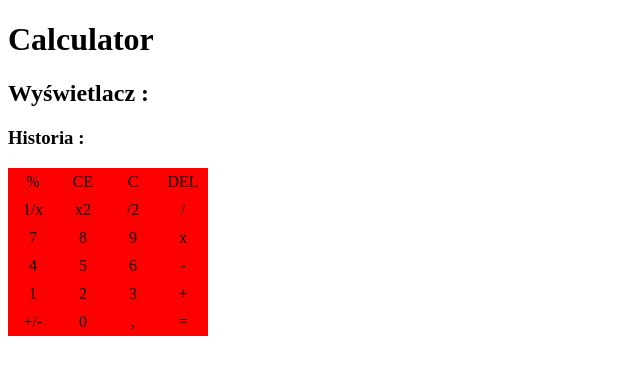
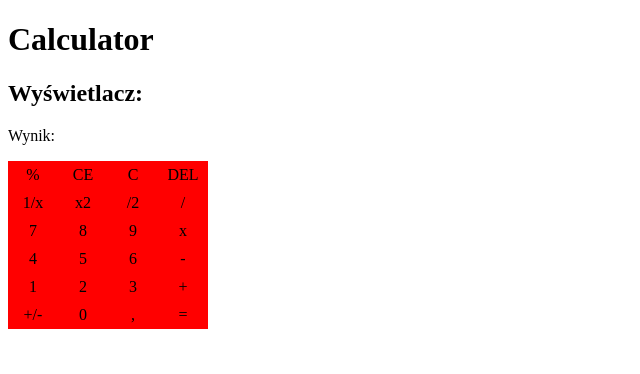
Before and after one commit to mjoze/calculator, a React app in the folder calc_react/: page / in a window 1280 px wide. Shown: the top 374 px of the page, without its empty margins (0-640 px from the left). Built offline with nearby package versions, Linux system fonts and the light colour scheme; the HTML template or start-up script is replaced by a standard one.

Commit message:
empty structure

```diff
--- a/calc_react/src/components/Buttons.jsx
+++ b/calc_react/src/components/Buttons.jsx
@@ -1,26 +1,20 @@
-import React, { useContext } from "react";
-import { data } from "./data/data"
+import React, { useContext, useEffect } from "react";
+import { data } from "./data/data";
 import "./Buttons.css";
 import { StoreContext } from "../store/StoreProvider";
 
 
 const Buttons = () => {
-    const { number, setNumber } = useContext(StoreContext);
-    const { numbers, setNumbers } = useContext(StoreContext);
-
+    const { } = useContext(StoreContext);
 
     const button =
         data.map(btn => {
+
             const handleClick = (event) => {
-                if (Number(event.target.innerHTML)) {
-                    setNumber(number + event.target.innerText);
 
-                } else if (!Number(event.target.innerHTML)) {
-                    setNumbers([...numbers, Number(number)])
-                    setNumber("");
-                }
             };
-            return <div className="btn" key={btn.id} value={btn.value} onClick={handleClick}>{btn.value} </div>
+
+            return <div className="btn" key={btn.id} value={btn.value} onClick={handleClick} >{btn.value} </div>
         });
 
     return (
--- a/calc_react/src/components/Display.jsx
+++ b/calc_react/src/components/Display.jsx
@@ -2,17 +2,14 @@ import React, { useContext } from "react";
 import { StoreContext } from "../store/StoreProvider";
 
 
-
 const Display = () => {
 
-
-
-    const { number, numbers } = useContext(StoreContext);
+    const { } = useContext(StoreContext);
 
     return (
         <div>
-            <h2>Wyświetlacz : {number}</h2>
-            <h3>Historia : {numbers.join(" ")}</h3>
+            <h2>Wyświetlacz:</h2>
+            <p>Wynik:</p>
         </div>
     );
 };
--- a/calc_react/src/components/data/data.js
+++ b/calc_react/src/components/data/data.js
@@ -1,4 +1,4 @@
 const operations = [{ id: 0, value: "MC" }, { id: 1, value: "MR" }, { id: 2, value: "M+" }, { id: 3, value: "M-" }, , { id: 4, value: "MS" }, { id: 5, value: "M" }]
 
-export const data = [{ id: 6, value: "%" }, { id: 7, value: "CE" }, { id: 8, value: "C" }, { id: 9, value: "DEL" }, { id: 10, value: "1/x" }, { id: 11, value: "x2" }, { id: 12, value: "/2" }, { id: 13, value: "/" }, { id: 14, value: "7" }, { id: 15, value: "8" }, { id: 16, value: "9" }, { id: 17, value: "x" }, { id: 18, value: "4" }, { id: 19, value: "5" }, { id: 20, value: "6" }, { id: 21, value: "-" }, { id: 22, value: "1" }, { id: 23, value: "2" }, { id: 24, value: "3" }, { id: 25, value: "+" }, { id: 26, value: "+/-" }, { id: 27, value: "0" }, { id: 28, value: "," }, { id: 29, value: "=" }
+export const data = [{ id: 6, value: "%" }, { id: 7, value: "CE" }, { id: 8, value: "C" }, { id: 9, value: "DEL" }, { id: 10, value: "1/x" }, { id: 11, value: "x2" }, { id: 12, value: "/2" }, { id: 13, value: "/" }, { id: 14, value: "7" }, { id: 15, value: "8" }, { id: 16, value: "9" }, { id: 17, value: "x" }, { id: 18, value: "4" }, { id: 19, value: "5" }, { id: 20, value: "6" }, { id: 21, value: "-" }, { id: 22, value: "1" }, { id: 23, value: "2" }, { id: 24, value: "3" }, { id: 25, value: "+", }, { id: 26, value: "+/-" }, { id: 27, value: "0" }, { id: 28, value: "," }, { id: 29, value: "=" }
 ];
--- a/calc_react/src/store/StoreProvider.jsx
+++ b/calc_react/src/store/StoreProvider.jsx
@@ -3,11 +3,9 @@ import React, { createContext, useState } from "react";
 export const StoreContext = createContext(null);
 
 const StoreProvider = ({ children }) => {
-    const [number, setNumber] = useState("");
-    const [numbers, setNumbers] = useState([])
 
     return (
-        <StoreContext.Provider value={{ number, setNumber, numbers, setNumbers }}>
+        <StoreContext.Provider value={{}}>
             {children}
         </StoreContext.Provider>
     )
```
